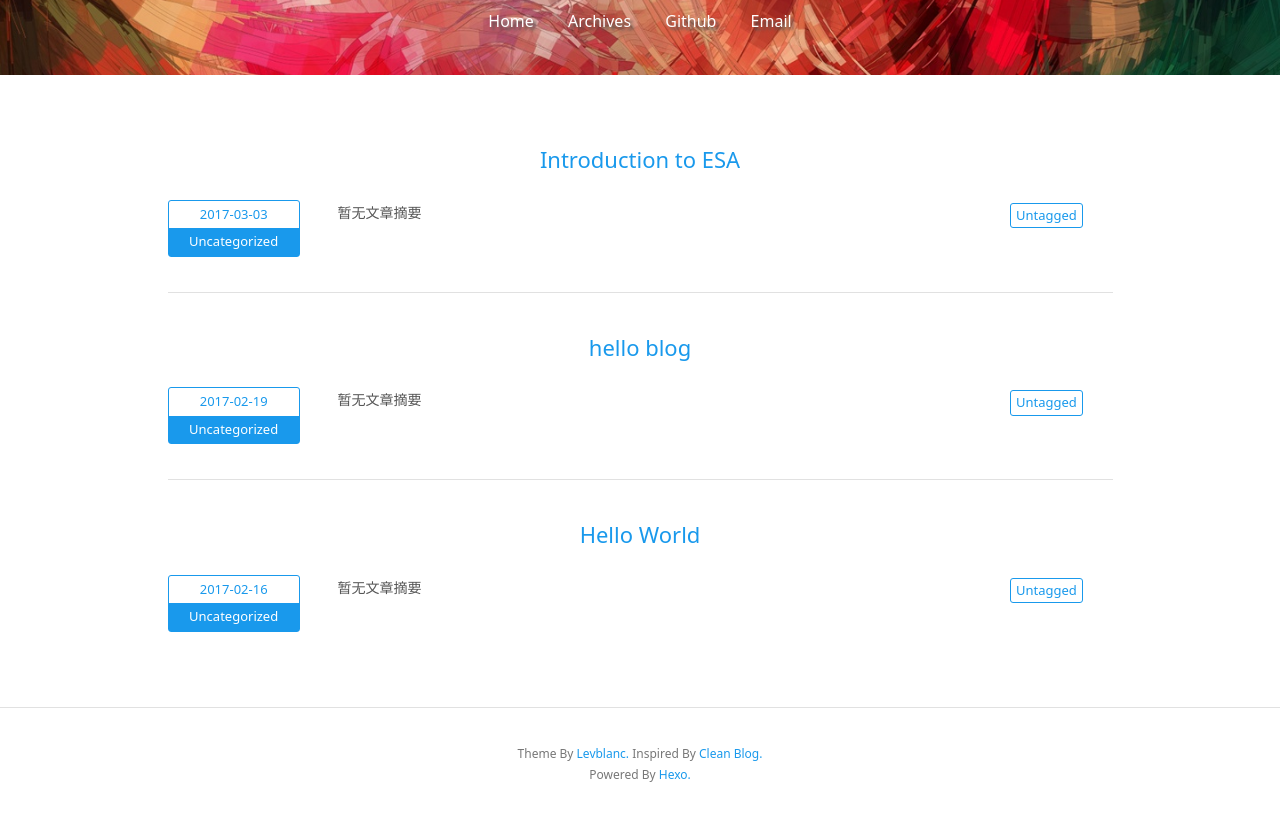
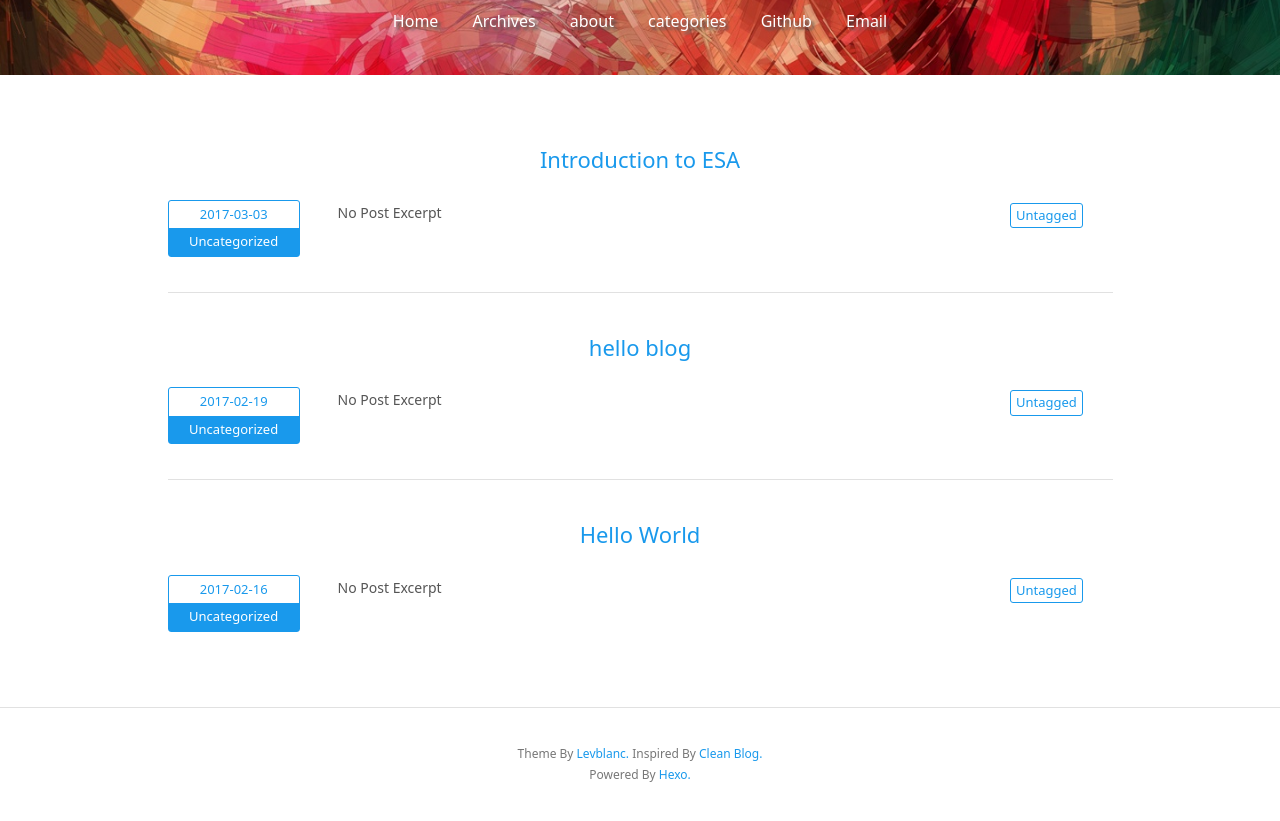
Before and after one commit to yangyunhan/yangyunhan.github.io, a plain HTML site: page index.html in a window 1280 px wide. Shown: the part 237-1058 px from the top of the page. Drawn offline with Linux system fonts and the light colour scheme.

Commit message:
Site updated: 2017-03-04 00:19:12

```diff
--- a/index.html
+++ b/index.html
@@ -66,7 +66,23 @@
               </li>
 
               <li>
-                <a href="https://github.com/levblanc">
+                <a href="/about">
+
+                  about
+
+                </a>
+              </li>
+
+              <li>
+                <a href="/categories">
+
+                  categories
+
+                </a>
+              </li>
+
+              <li>
+                <a href="https://github.com/yangyunhan">
 
                   Github
 
@@ -74,7 +90,7 @@
               </li>
 
               <li>
-                <a href="mailto:levblanc@163.com">
+                <a href="mailto:1205385190@qq.com">
 
                   Email
 
@@ -109,7 +125,7 @@
       </div>
     </div>
     <!-- Post Excerpt -->
-    <div class="excerpt typo">暂无文章摘要</div>
+    <div class="excerpt typo">No Post Excerpt</div>
     <!-- Post Tags -->
     <div class="tags">
 
@@ -135,7 +151,7 @@
       </div>
     </div>
     <!-- Post Excerpt -->
-    <div class="excerpt typo">暂无文章摘要</div>
+    <div class="excerpt typo">No Post Excerpt</div>
     <!-- Post Tags -->
     <div class="tags">
 
@@ -161,7 +177,7 @@
       </div>
     </div>
     <!-- Post Excerpt -->
-    <div class="excerpt typo">暂无文章摘要</div>
+    <div class="excerpt typo">No Post Excerpt</div>
     <!-- Post Tags -->
     <div class="tags">
 
```
Also changed, not shown: 2017/02/16/hello-world/index.html (+19 -3 lines), 2017/02/19/hello-blog/index.html (+19 -3 lines), 2017/03/03/Introduction-to-ESA/index.html (+19 -3 lines), archives/2017/02/index.html (+18 -2 lines), archives/2017/03/index.html (+18 -2 lines), archives/2017/index.html (+18 -2 lines), archives/index.html (+18 -2 lines), uploads/avatar.jpg (added).
